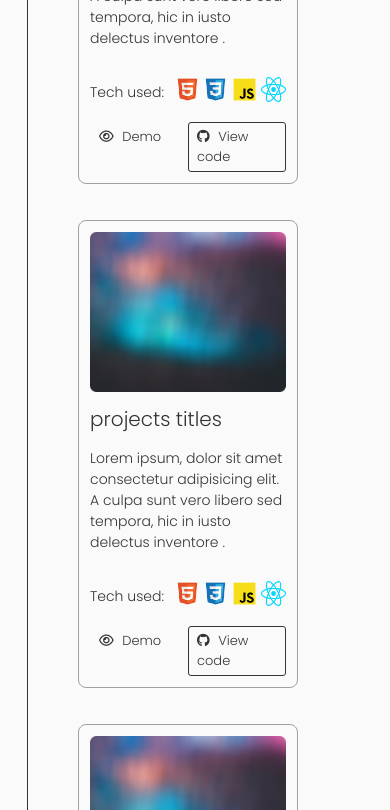
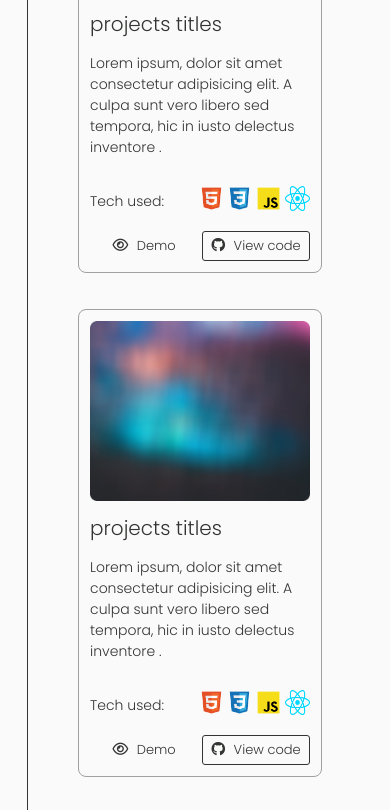
Before and after one commit to Setare-Sayyad/Portfolio, a plain HTML site: page index.html in a window 390 px wide. Shown: the part 2309-3119 px from the top of the page. Drawn offline with Linux system fonts and the light colour scheme; files whose address does not match are found by name.

Commit message:
added all styles stat responsive

```diff
--- a/assets/css/style.css
+++ b/assets/css/style.css
@@ -19,7 +19,7 @@
 /* GLOBALLY */
 * {
   font-family: "Poppins", sans-serif;
-  box-sizing: border-box;
+  transition: all 0.3s;
 }
 html {
   font-size: 18px;
@@ -303,11 +303,13 @@ nav ul li:not(:last-child)::after {
   margin-right: 20px;
   margin-bottom: 36px;
 }
-/* .project {
-  width: 880;
-} */
 .project .buttons {
   display: flex;
+}
+.project .buttons i {
+  display: inline-block;
+  font-size: 14px;
+  margin-right: 5px;
 }
 .project .buttons a {
   width: 50%;
@@ -315,6 +317,7 @@ nav ul li:not(:last-child)::after {
   font-size: 13px;
   font-weight: 500;
   padding: 4px 8px;
+  text-align: center;
   border: 1px solid transparent;
 }
 .project .buttons a i {
@@ -325,6 +328,10 @@ nav ul li:not(:last-child)::after {
   border: 1px solid #333533;
   border-radius: 3px;
 }
+.project .buttons a:last-child {
+  border: 1px solid #333533;
+  margin-left: 4px;
+}
 .project .buttons a:last-child:hover {
   color: #fafafa;
   background-color: #333533;
```
Also changed, not shown: assets/css/responsive.css (added).
